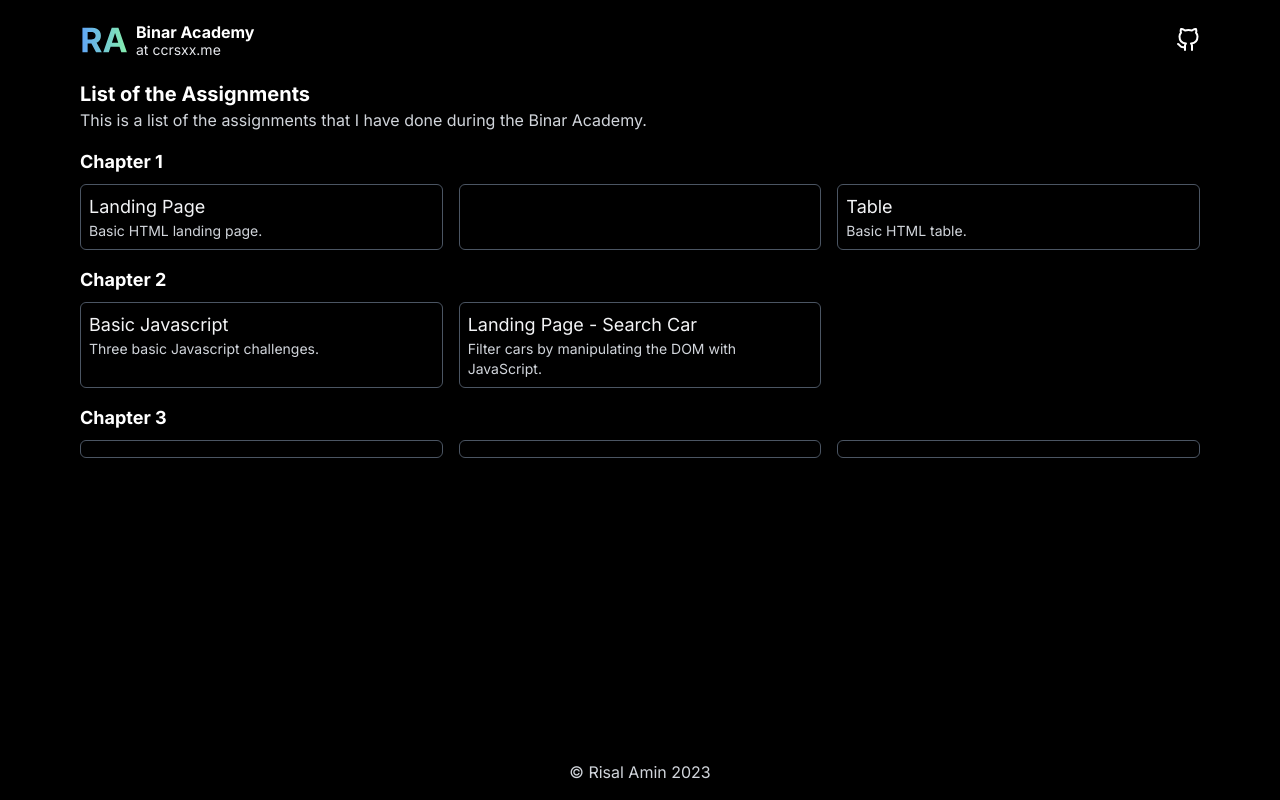
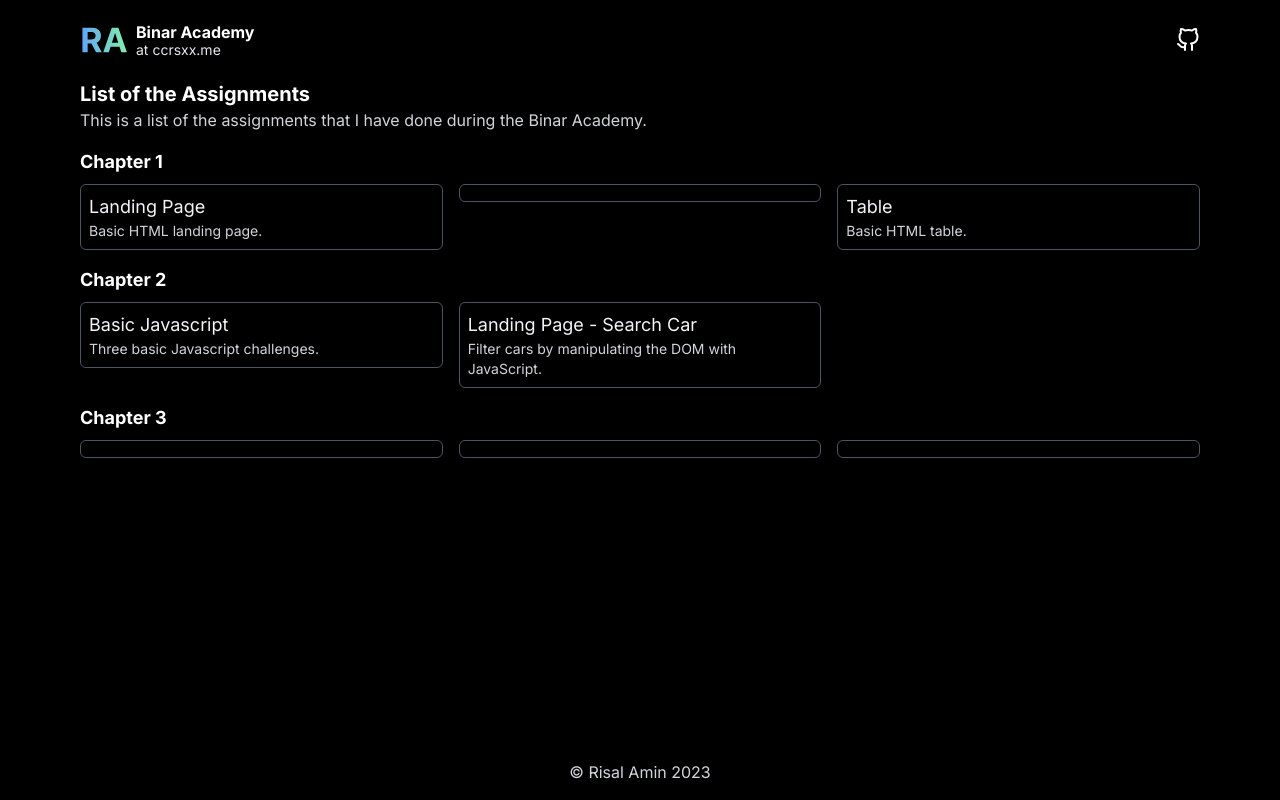
Before and after one commit to ccrsxx/binar-academy, a Next.js app: page / in a window 1280 px wide. Built offline with nearby package versions, Linux system fonts and the light colour scheme.

Commit message:
feat: make card vertically aligned start

```diff
--- a/src/components/card.tsx
+++ b/src/components/card.tsx
@@ -7,7 +7,7 @@ export function Card({
   description
 }: Assignment): JSX.Element {
   return (
-    <article className='grid' key={slug}>
+    <article className='grid content-start' key={slug}>
       <a className='clickable p-2' href={url} target='_blank'>
         <section>
           <h4 className='text-lg text-gray-100'>{title}</h4>
```
